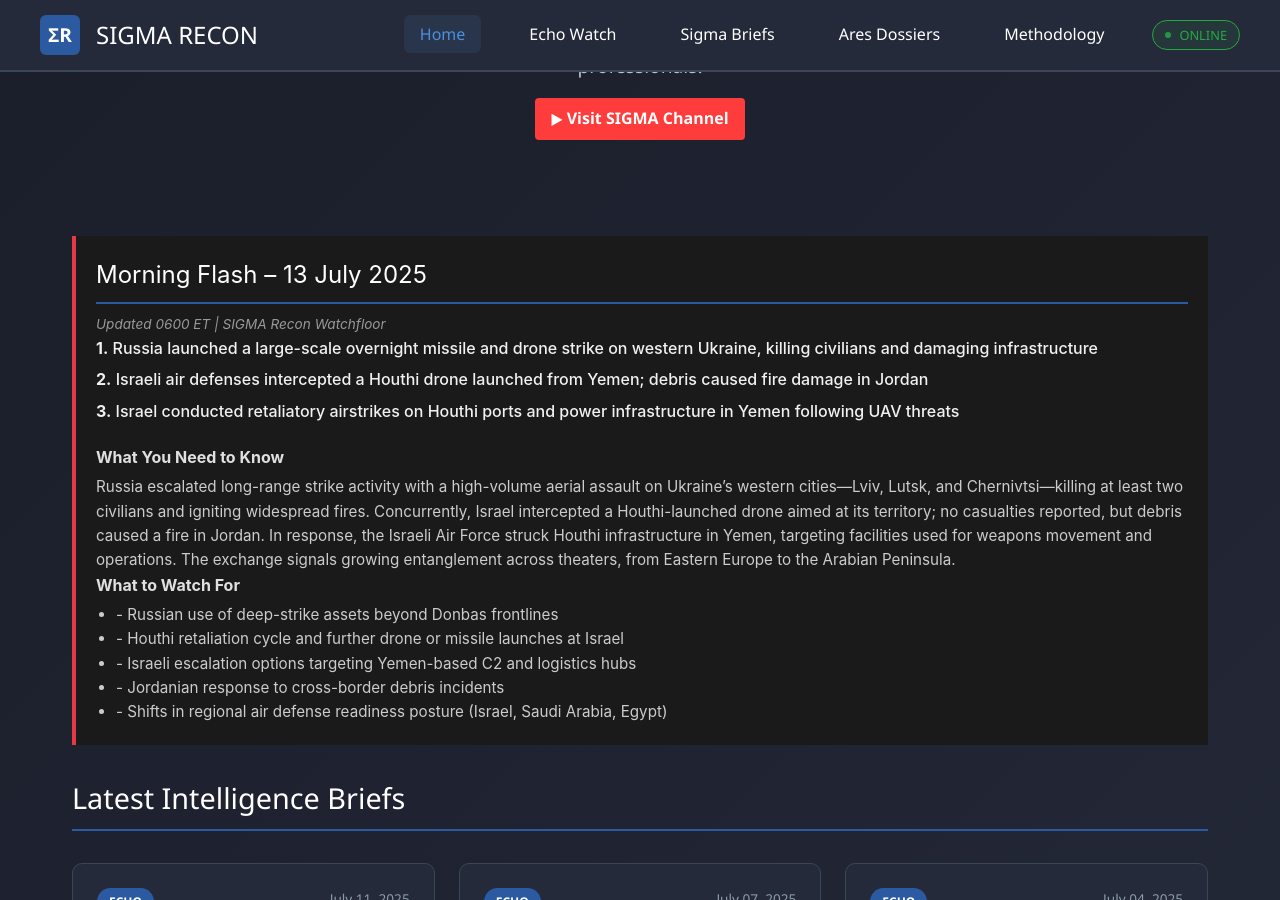
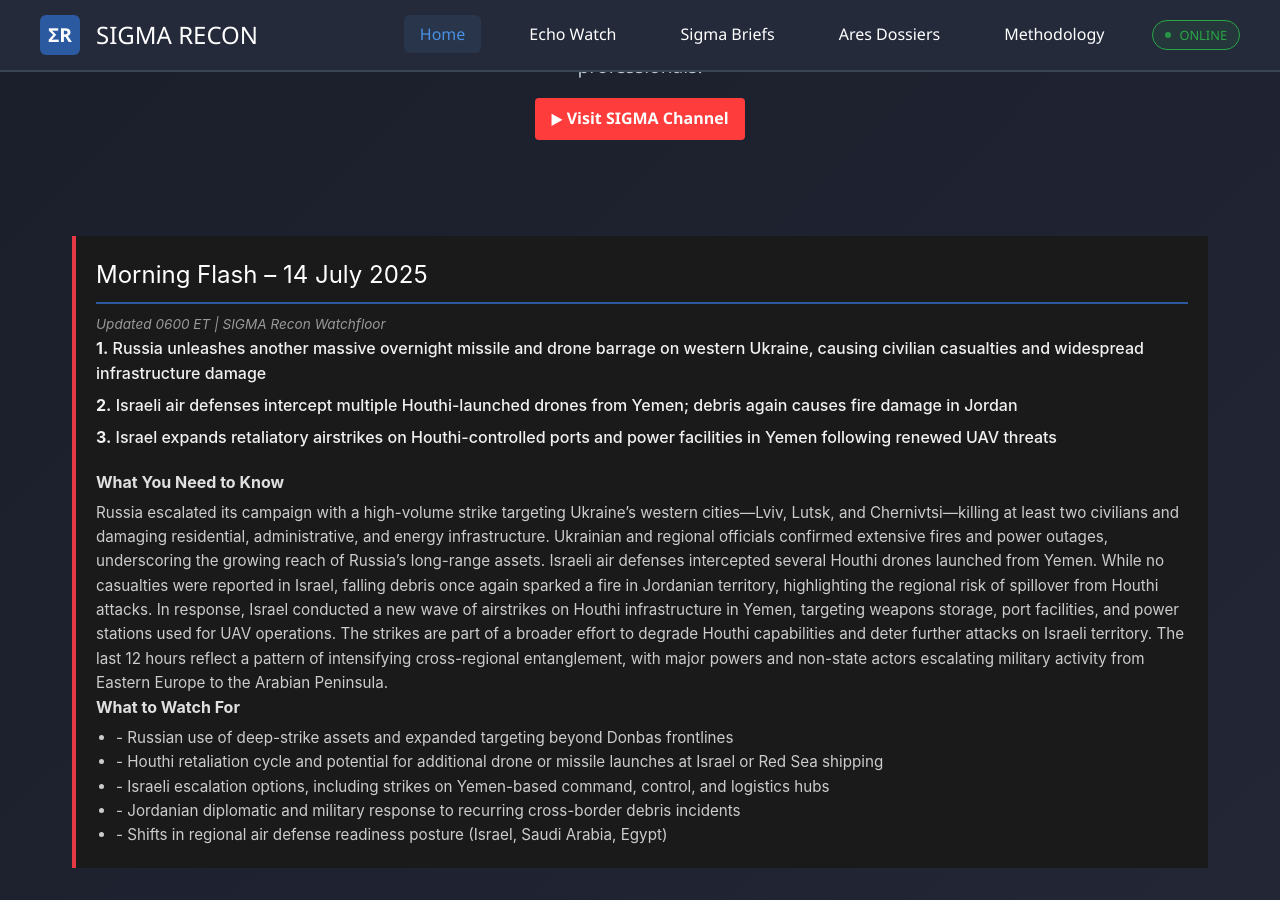
Before and after one commit to Monster52/SIGMA_Recon, a Jekyll site: the page built from index.html, in a window 1280 px wide and 900 px high, scrolled down 242 px. Built offline with Jekyll 4.4.1, drawn with Linux system fonts in a browser that asks for light colours; comment, search, counter and statistics services are not loaded.

Commit message:
Update ECHO 14July

```diff
--- a/index.html
+++ b/index.html
@@ -15,26 +15,32 @@ title: SIGMA Recon - Strategic Intelligence Portal
 
 <!-- Morning Flash Module -->
 <div class="morning-flash-container">
-  <h2 class="section-title">Morning Flash – 13 July 2025</h2>
+  <h2 class="section-title">Morning Flash – 14 July 2025</h2>
     <p class="flash-timestamp">Updated 0600 ET | SIGMA Recon Watchfloor</p>
 
   <ul class="flash-bullets">
-    <li><strong>1.</strong> Russia launched a large-scale overnight missile and drone strike on western Ukraine, killing civilians and damaging infrastructure</li>
-    <li><strong>2.</strong> Israeli air defenses intercepted a Houthi drone launched from Yemen; debris caused fire damage in Jordan</li>
-    <li><strong>3.</strong> Israel conducted retaliatory airstrikes on Houthi ports and power infrastructure in Yemen following UAV threats</li>
+    <li><strong>1.</strong> Russia unleashes another massive overnight missile and drone barrage on western Ukraine, causing civilian casualties and widespread infrastructure damage  </li>
+    <li><strong>2.</strong> Israeli air defenses intercept multiple Houthi-launched drones from Yemen; debris again causes fire damage in Jordan  </li>
+    <li><strong>3.</strong> Israel expands retaliatory airstrikes on Houthi-controlled ports and power facilities in Yemen following renewed UAV threats</li>
   </ul>
   <div class="flash-subsections">
     <div class="flash-need-to-know">
       <h4>What You Need to Know</h4>
-      <p>Russia escalated long-range strike activity with a high-volume aerial assault on Ukraine’s western cities—Lviv, Lutsk, and Chernivtsi—killing at least two civilians and igniting widespread fires. Concurrently, Israel intercepted a Houthi-launched drone aimed at its territory; no casualties reported, but debris caused a fire in Jordan. In response, the Israeli Air Force struck Houthi infrastructure in Yemen, targeting facilities used for weapons movement and operations. The exchange signals growing entanglement across theaters, from Eastern Europe to the Arabian Peninsula.</p>
+      <p>Russia escalated its campaign with a high-volume strike targeting Ukraine’s western cities—Lviv, Lutsk, and Chernivtsi—killing at least two civilians and damaging residential, administrative, and energy infrastructure. Ukrainian and regional officials confirmed extensive fires and power outages, underscoring the growing reach of Russia’s long-range assets.
+
+      Israeli air defenses intercepted several Houthi drones launched from Yemen. While no casualties were reported in Israel, falling debris once again sparked a fire in Jordanian territory, highlighting the regional risk of spillover from Houthi attacks.
+
+      In response, Israel conducted a new wave of airstrikes on Houthi infrastructure in Yemen, targeting weapons storage, port facilities, and power stations used for UAV operations. The strikes are part of a broader effort to degrade Houthi capabilities and deter further attacks on Israeli territory.
+
+      The last 12 hours reflect a pattern of intensifying cross-regional entanglement, with major powers and non-state actors escalating military activity from Eastern Europe to the Arabian Peninsula.</p>
     </div>
     <div class="flash-watch-for">
       <h4>What to Watch For</h4>
       <ul>
-        <li>- Russian use of deep-strike assets beyond Donbas frontlines</li>
-        <li>- Houthi retaliation cycle and further drone or missile launches at Israel</li>
-        <li>- Israeli escalation options targeting Yemen-based C2 and logistics hubs</li>
-        <li>- Jordanian response to cross-border debris incidents</li>
+        <li>- Russian use of deep-strike assets and expanded targeting beyond Donbas frontlines  </li>
+        <li>- Houthi retaliation cycle and potential for additional drone or missile launches at Israel or Red Sea shipping  </li>
+        <li>- Israeli escalation options, including strikes on Yemen-based command, control, and logistics hubs  </li>
+        <li>- Jordanian diplomatic and military response to recurring cross-border debris incidents  </li>
         <li>- Shifts in regional air defense readiness posture (Israel, Saudi Arabia, Egypt)</li>
       </ul>
     </div>
```
